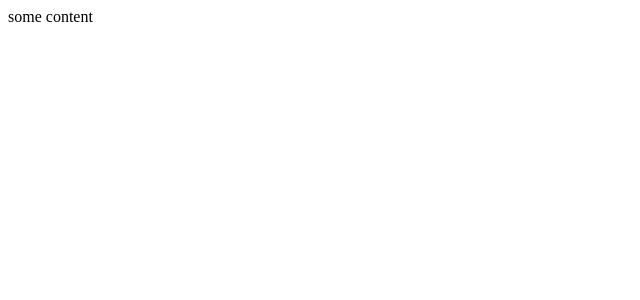
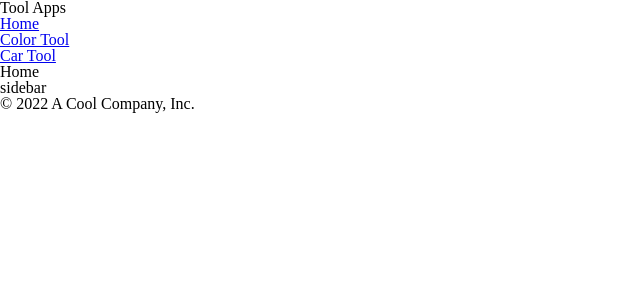
Before and after one commit to t4d-classes/bootcamp_01312022, a JavaScript app in the folder demo-app/: page / in a window 1280 px wide. Shown: the top 300 px of the page, without its empty margins (0-640 px from the left). Built offline with nearby package versions, Linux system fonts and the light colour scheme.

Commit message:
add routing to demo app

```diff
--- a/demo-app/src/App.js
+++ b/demo-app/src/App.js
@@ -1,8 +1,21 @@
+import { Routes, Route } from 'react-router-dom';
 
+import { Home } from './components/Home';
+import { ColorTool } from './components/ColorTool';
+import { CarTool } from './components/CarTool';
+
+import { Layout } from './components/Layout';
 
 export const App = () => {
 
-  // return React.createElement('div', null, 'some content');
-  return <div>some content</div>;
+  return (
+    <Routes>
+      <Route path="/" element={<Layout />}>
+        <Route index element={<Home />} />
+        <Route path="color-tool" element={<ColorTool />} />
+        <Route path="car-tool" element={<CarTool />} />
+      </Route>
+    </Routes>
+  );
 
 };
--- /dev/null
+++ b/demo-app/src/components/CarTool.js
@@ -0,0 +1,9 @@
+
+
+export const CarTool = () => {
+
+  return (
+    <h2>Car Tool</h2>
+  );
+
+};
--- /dev/null
+++ b/demo-app/src/components/ColorTool.js
@@ -0,0 +1,8 @@
+
+export const ColorTool = () => {
+
+  return (
+    <h2>Color Tool</h2>
+  );
+
+};
--- /dev/null
+++ b/demo-app/src/components/Home.js
@@ -0,0 +1,9 @@
+
+
+export const Home = () => {
+
+  return (
+    <h2>Home</h2>
+  );
+
+};
--- /dev/null
+++ b/demo-app/src/components/Layout.css
@@ -0,0 +1,48 @@
+/* http://meyerweb.com/eric/tools/css/reset/
+   v2.0 | 20110126
+   License: none (public domain)
+*/
+
+html, body, div, span, applet, object, iframe,
+h1, h2, h3, h4, h5, h6, p, blockquote, pre,
+a, abbr, acronym, address, big, cite, code,
+del, dfn, em, img, ins, kbd, q, s, samp,
+small, strike, strong, sub, sup, tt, var,
+b, u, i, center,
+dl, dt, dd, ol, ul, li,
+fieldset, form, label, legend,
+table, caption, tbody, tfoot, thead, tr, th, td,
+article, aside, canvas, details, embed,
+figure, figcaption, footer, header, hgroup,
+menu, nav, output, ruby, section, summary,
+time, mark, audio, video {
+	margin: 0;
+	padding: 0;
+	border: 0;
+	font-size: 100%;
+	font: inherit;
+	vertical-align: baseline;
+}
+/* HTML5 display-role reset for older browsers */
+article, aside, details, figcaption, figure,
+footer, header, hgroup, menu, nav, section {
+	display: block;
+}
+body {
+	line-height: 1;
+}
+ol, ul {
+	list-style: none;
+}
+blockquote, q {
+	quotes: none;
+}
+blockquote:before, blockquote:after,
+q:before, q:after {
+	content: '';
+	content: none;
+}
+table {
+	border-collapse: collapse;
+	border-spacing: 0;
+}
--- /dev/null
+++ b/demo-app/src/components/Layout.js
@@ -0,0 +1,38 @@
+import { Outlet, Link } from 'react-router-dom';
+
+import './Layout.css';
+
+export const Layout = () => {
+
+  return (
+
+    <div>
+      <header>
+        <h1>Tool Apps</h1>
+      </header>
+
+      <nav>
+        <ul>
+          <li><Link to="/">Home</Link></li>
+          <li><Link to="/color-tool">Color Tool</Link></li>
+          <li><Link to="/car-tool">Car Tool</Link></li>
+        </ul>
+      </nav>
+
+      <main>
+        <Outlet />
+      </main>
+
+      <aside>
+        sidebar
+      </aside>
+
+      <footer>
+        <small>&copy; 2022 A Cool Company, Inc.</small>
+      </footer>
+    </div>
+
+  );
+
+
+};
--- a/demo-app/src/index.js
+++ b/demo-app/src/index.js
@@ -1,5 +1,6 @@
 import { BrowserRouter } from 'react-router-dom';
 import { render } from 'react-dom';
+
 
 import { App } from './App';
 
```
